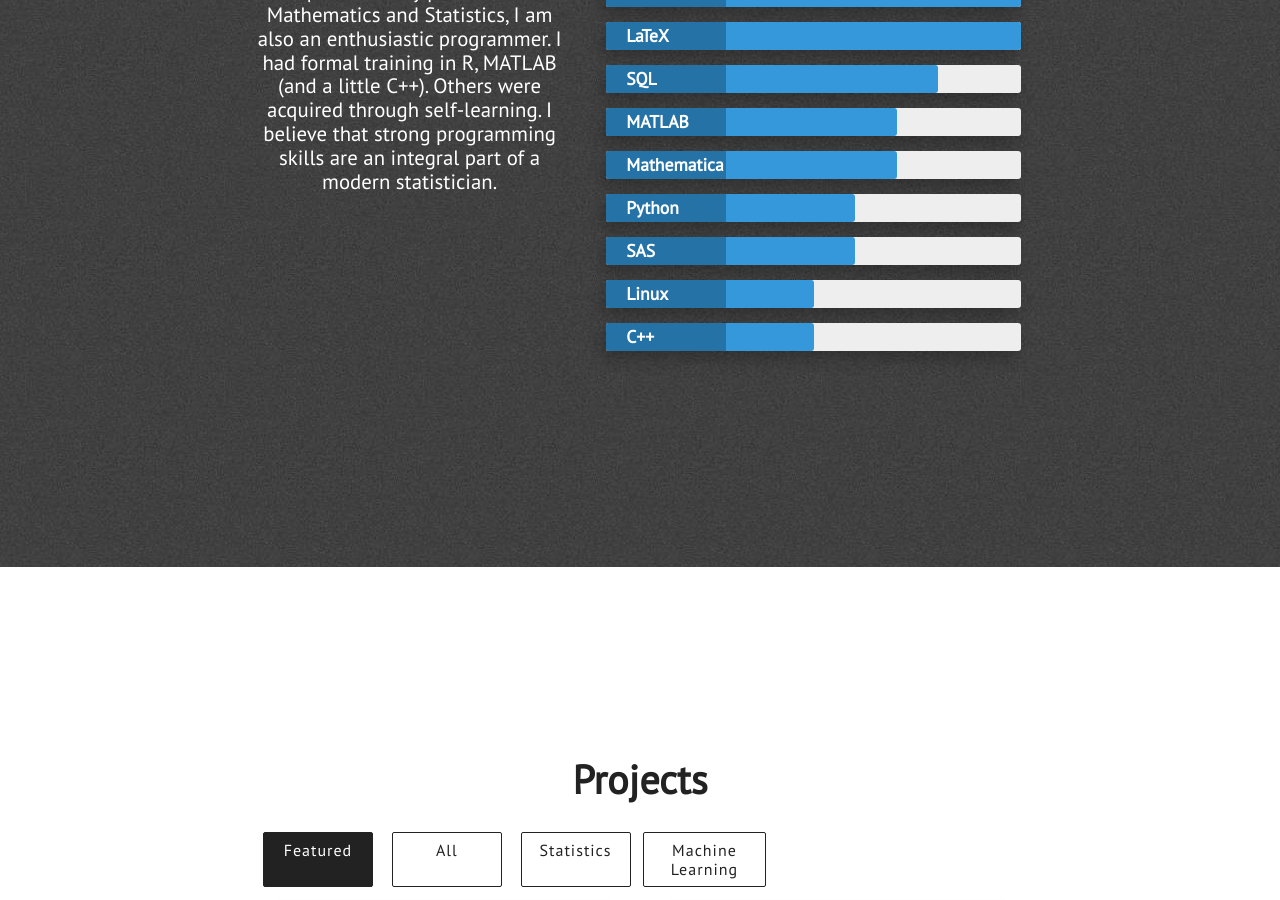
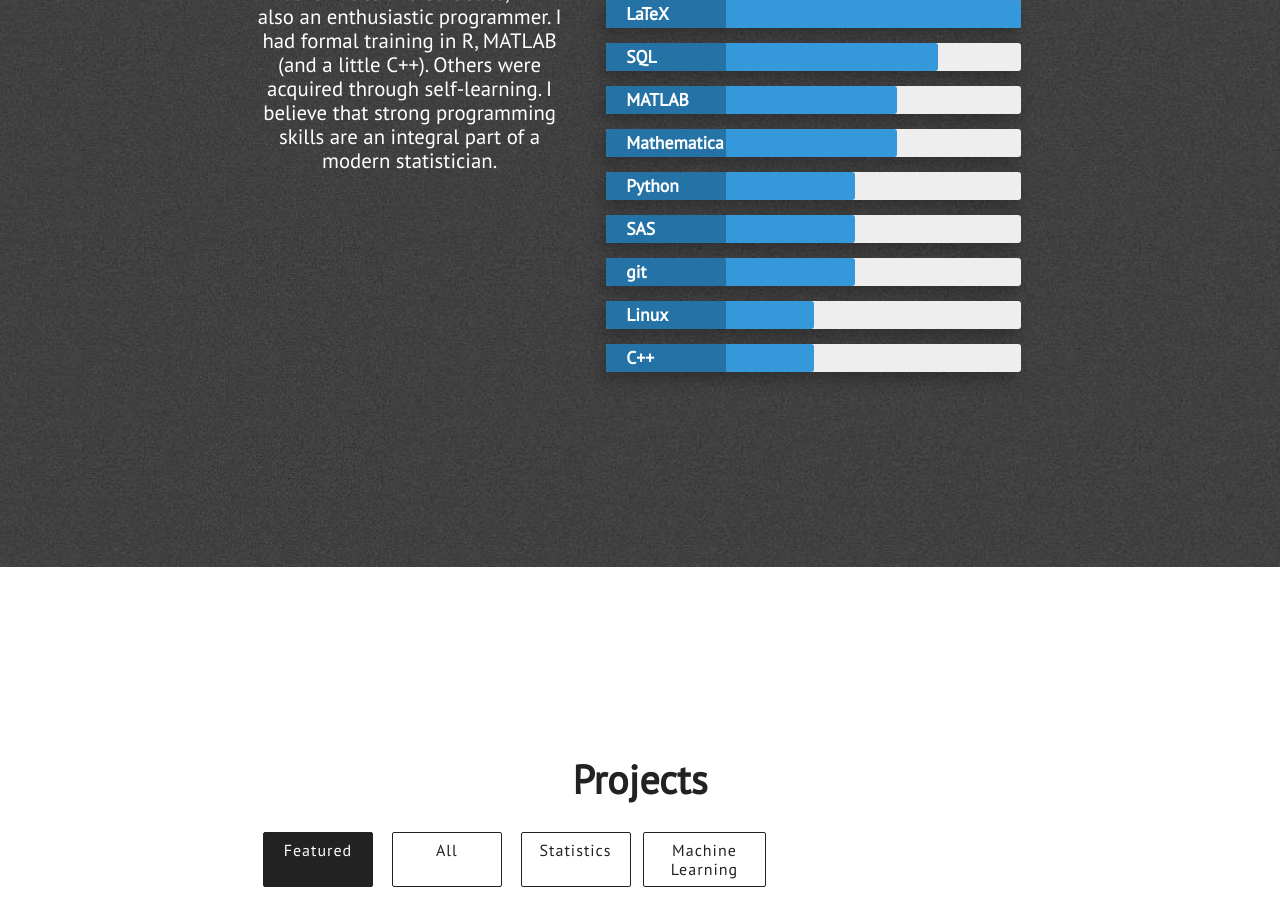
Before and after one commit to nguyendangson/sondangnguyen, a Jekyll site: the page built from index.html, in a window 1280 px wide and 900 px high, scrolled down 2333 px. Built offline with Jekyll 4.4.1, drawn with Linux system fonts in a browser that asks for light colours; nearby versions of some CDN libraries.

Commit message:
Update skills.html

```diff
--- a/_includes/skills.html
+++ b/_includes/skills.html
@@ -50,6 +50,11 @@
                             <div class="skillbar-bar" style="background: #3498db;"></div>
                         </div> <!-- End Skill Bar -->
 
+			<div class="skillbar clearfix " data-percent="60%">
+                            <div class="skillbar-title" style="background: #2980b9"><span>git</span></div>
+                            <div class="skillbar-bar" style="background: #3498db;"></div>
+                        </div> <!-- End Skill Bar -->
+
                         <div class="skillbar clearfix " data-percent="50%">
                             <div class="skillbar-title" style="background: #2980b9"><span>Linux</span></div>
                             <div class="skillbar-bar" style="background: #3498db"></div>
```
